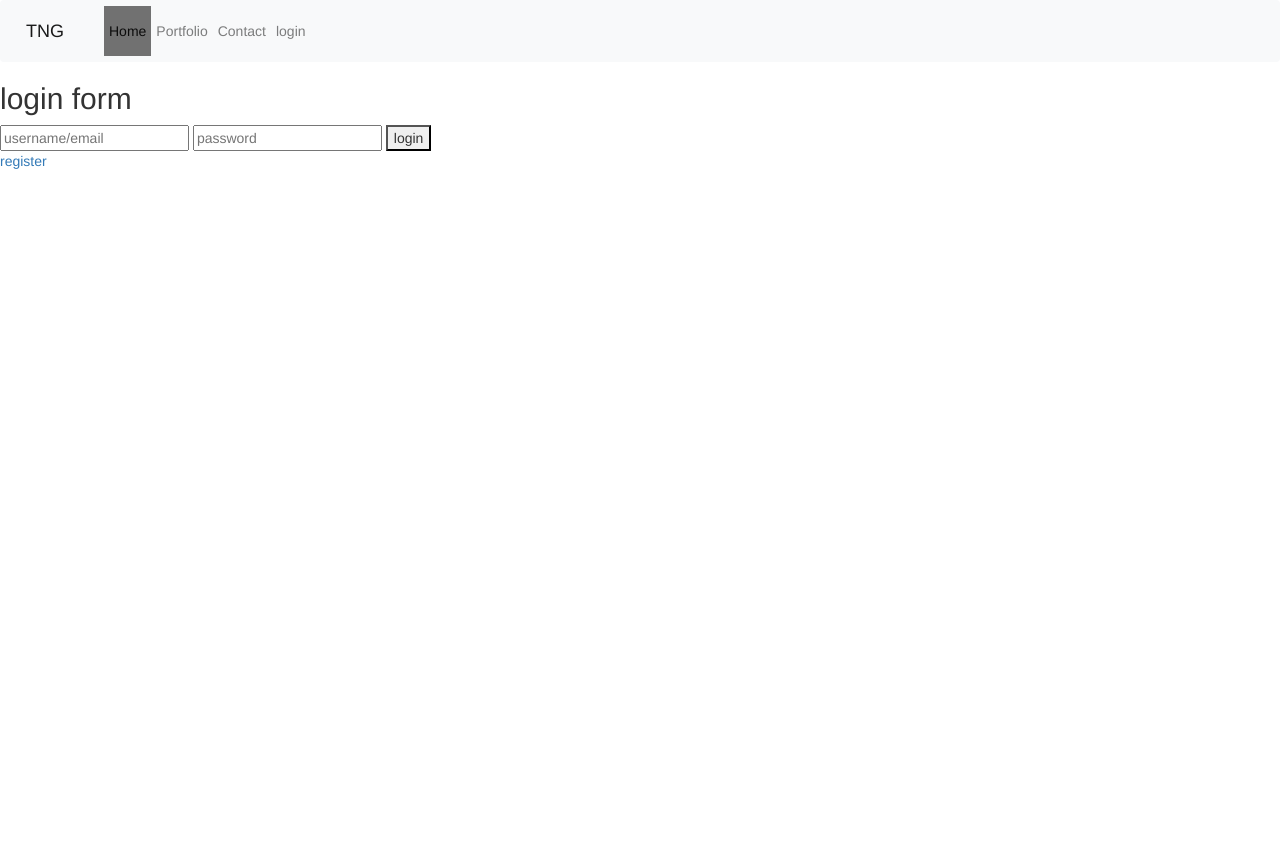
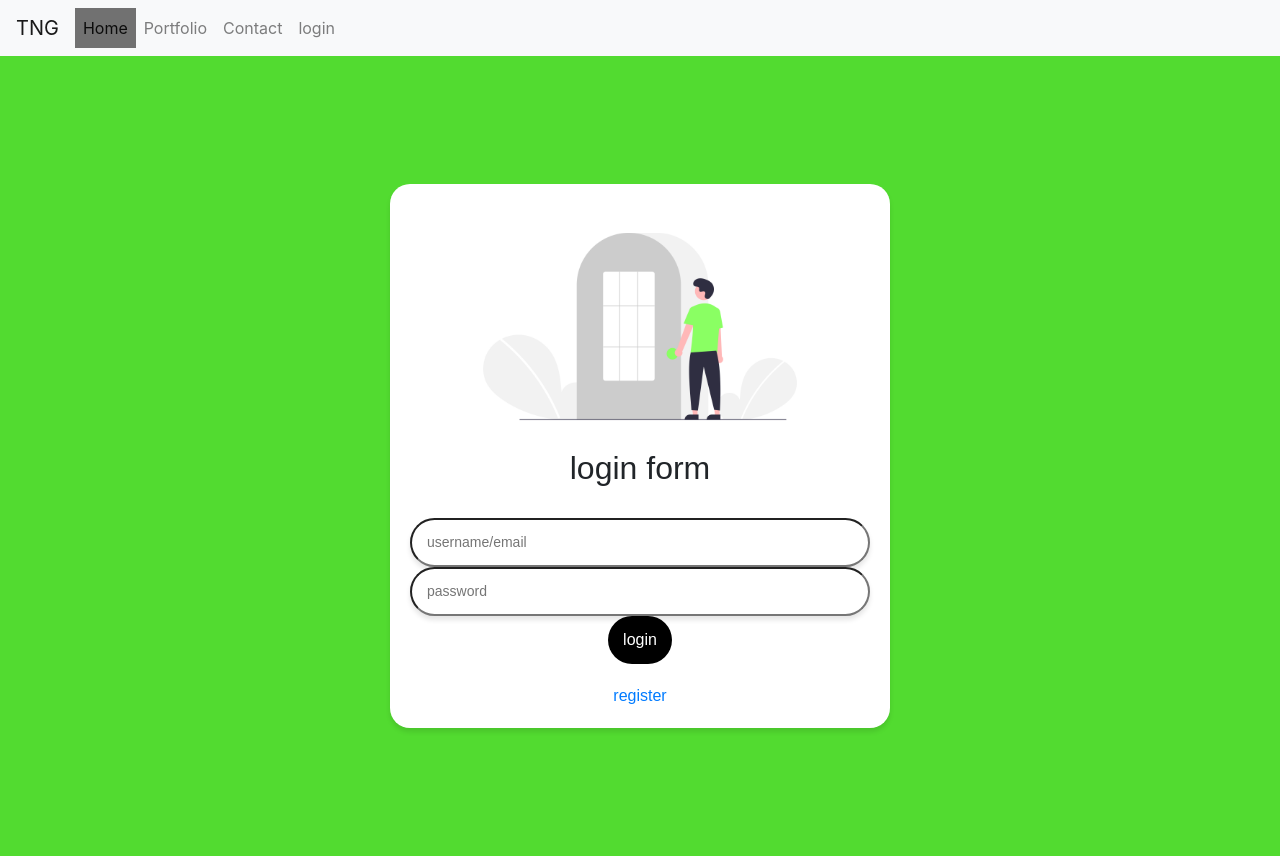
Before and after one commit to trevor-ngugi/blog, a PHP site: page /login.php in a window 1280 px wide. Before the commit the page ends 169 px from the top, so only its background shows below. Run offline with PHP 8.4, Linux system fonts and the light colour scheme; some libraries are stand-ins or nearby versions.

Commit message:
edit login form

```diff
--- a/footer.php
+++ b/footer.php
@@ -2,8 +2,8 @@
 
 <script src="//ajax.googleapis.com/ajax/libs/jquery/1.11.0/jquery.min.js"></script>
 <script src="//netdna.bootstrapcdn.com/bootstrap/3.1.1/js/bootstrap.min.js"></script>
-<link rel="stylesheet" type="text/css" href="//netdna.bootstrapcdn.com/bootstrap/3.1.1/css/bootstrap.min.css">
-<script src="script/script.js"></script>
+<!-- <link rel="stylesheet" type="text/css" href="//netdna.bootstrapcdn.com/bootstrap/3.1.1/css/bootstrap.min.css"> -->
+<!-- <script src="script/script.js"></script> -->
 <script src="script/portfolio.js"></script>
 
 </html>
--- a/header.php
+++ b/header.php
@@ -17,6 +17,7 @@ session_start();
     <!-- <link rel="stylesheet" href="styles/style.css"> -->
     <link rel="stylesheet" href="styles/profile.css">
     <link rel="stylesheet" href="styles/portfolio.css">
+    <!-- <link rel="stylesheet" href="styles/login.css"> -->
     <!-- <link href="https://cdn.jsdelivr.net/npm/bootstrap@5.0.2/dist/css/bootstrap.min.css" rel="stylesheet"
         integrity="sha384-EVSTQN3/azprG1Anm3QDgpJLIm9Nao0Yz1ztcQTwFspd3yD65VohhpuuCOmLASjC" crossorigin="anonymous"> -->
 
--- a/index.php
+++ b/index.php
@@ -55,7 +55,7 @@
             </div>
         </div>
     </div>
-
+    <script src="script/script.js"></script>
     <?php
     include_once'footer.php';
     ?>
--- a/login.php
+++ b/login.php
@@ -2,14 +2,15 @@
     <?php
     include_once'header.php';
     ?>
-
-
+    <link rel="stylesheet" href="styles/login.css">
+    <div class="bg">
     <div class="register">
+        <img src="images/login.png" alt="pic">
         <h2>login form</h2>
-        <form action="include/login.inc.php" method="post">
-            <input type="text" name="uid" placeholder="username/email">
-            <input type="password" name="pwd" placeholder="password">
-            <button type="submit" name="submit">login</button>
+        <form action="include/login.inc.php" method="post" class="form">
+            <input type="text"     class="input" name="uid" placeholder="username/email">
+            <input type="password" class="input" name="pwd" placeholder="password">
+            <button type="submit" class="btn" name="submit">login</button>
         </form>
         <a href="register.php">register</a>
         <?php
@@ -42,6 +43,7 @@
     }
     ?>
     </div>
+    </div>
 
     <?php
     include_once'footer.php';
--- /dev/null
+++ b/styles/login.css
@@ -0,0 +1,53 @@
+*{
+    box-sizing: border-box;
+}
+.bg{
+    background-color: #52DB30;
+    justify-content: center;
+    align-items: center;
+    margin: 0;
+    height: 100vh;
+    display: flex;
+    font-family: sans-serif;
+}
+.register img{
+    width: 400px;
+    max-width: 100%;
+}
+.register{
+    /* background-color: crimson; */
+
+    background: #fff;
+
+
+    box-shadow: 0 4px 5px rgba(0,0,0,0.1);
+    border-radius: 20px;
+    padding: 20px;
+    /* padding-bottom: 20px;
+    padding-left: 20px;
+    padding-right: 20px; */
+    text-align: center;
+    max-width: 500px;
+}
+
+.form{
+    margin: 30px 0 20px ;
+    position: relative;
+}
+
+.input{
+    width: 100%;
+    border-radius: 50px;
+    padding: 12px 15px;
+    box-shadow: 0 4px 5px rgba(0,0,0,0.1);
+    font-size: 14px;
+}
+
+.btn{
+    background-color:black;
+    border: 0;
+    border-radius: 50px;
+    color: #fff;
+    padding: 12px 15px;
+
+}
```
Also changed, not shown: images/login.png (added).
